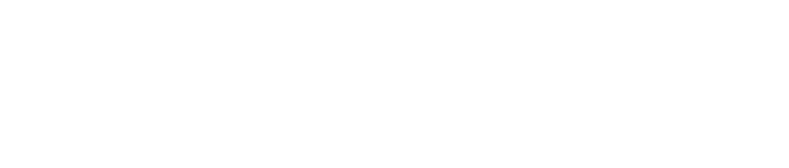
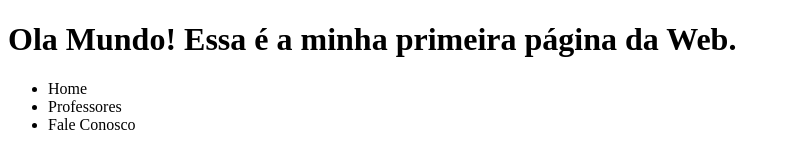
Before and after one commit to AdrianoPaulino/Devarias-aulasHTML-2021, a plain HTML site: page index.html in a window 1280 px wide. Shown: the whole page, without its empty margins (0-789 px from the left). Drawn offline with Linux system fonts and the light colour scheme.

Commit message:
Header com menu

```diff
--- a/index.html
+++ b/index.html
@@ -4,4 +4,18 @@
         <meta charset="utf-8" />
         <title>Olá Mundo!</title>
     </head>
+    <body>
+        <header>
+            <h1>Ola Mundo! Essa é a minha primeira página da Web.</h1>           </h1>
+            <nav>
+                <ul>
+                    <li>Home</li>
+                    <li>Professores</li>
+                    <li>Fale Conosco</li>
+
+
+                </ul>
+            </nav>
+        </header>
+    </body>
 </html>
```
